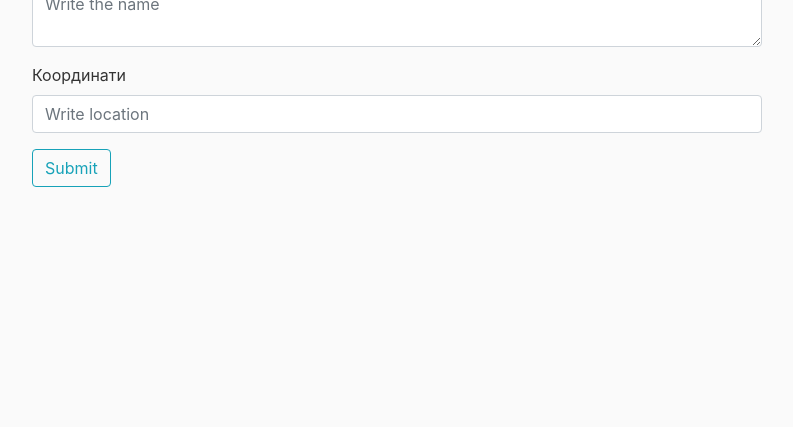
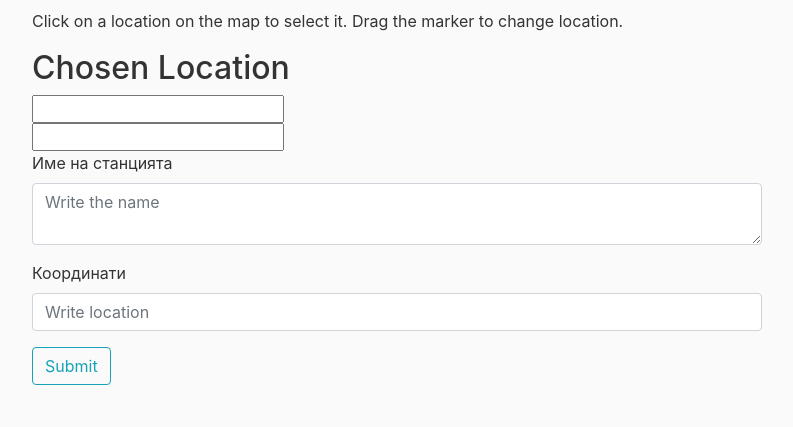
Before and after one commit to Vladikolev0321/CarsRental, a Flask app: page /add/station in a window 1280 px wide. Shown: the part 373-800 px from the top of the page, without its empty margins (53-846 px from the left). Run offline with Flask 2, Linux system fonts and the light colour scheme; a user stored in the database is signed in; some libraries are stand-ins or nearby versions.

```diff
--- a/carsRental/routes.py
+++ b/carsRental/routes.py
@@ -111,7 +111,14 @@ def show_car(car_id):
     if request.method == 'GET':
         if current_user.is_admin == True:
             car = Car.query.get(car_id)
-            return render_template('show_car.html', car=car)
+
+            start_coords = (car.latitude, car.longitude)
+            folium_map = folium.Map(location=start_coords, zoom_start=14)
+            tooltip = "Click me!"
+
+            folium.Marker([car.latitude, car.longitude], popup=car.model, tooltip=tooltip).add_to(folium_map)
+            folium_map.save('carsRental/templates/map.html')
+            return render_template('show_car.html', car=car, path = "\\static\\carImages\\")
         else:
             abort(403)
 
@@ -146,8 +153,7 @@ def show_map():
     start_coords = (42.69807953619626, 23.321380446073142)
     folium_map = folium.Map(location=start_coords, zoom_start=13)
     tooltip = "Click me!"
-    nom = Nominatim(user_agent="CarsReantal")
-    location = nom.geocode("София Руски паметник")
+
     stations = Station.query.all()
     for station in stations:
         folium.Marker(
--- a/carsRental/templates/add_station.html
+++ b/carsRental/templates/add_station.html
@@ -1,5 +1,82 @@
 {% extends "layout.html" %}
 {% block content %}
+
+    <h1>Select a location!</h1>
+        <p>Click on a location on the map to select it. Drag the marker to change location.</p>
+
+        <!--map div-->
+        <div id="map"></div>
+
+        <!--our form-->
+        <h2>Chosen Location</h2>
+        <form method="post">
+            <input type="text" id="lat" readonly="yes"><br>
+            <input type="text" id="lng" readonly="yes">
+        </form>
+
+        <script type="text/javascript" src="https://maps.googleapis.com/maps/api/js"></script>
+        <script type="text/javascript">
+          //Set up some of our variables.
+            var map; //Will contain map object.
+            var marker = false; ////Has the user plotted their location marker?
+
+            //Function called to initialize / create the map.
+            //This is called when the page has loaded.
+            function initMap() {
+
+                //The center location of our map.
+                var centerOfMap = new google.maps.LatLng(52.357971, -6.516758);
+
+                //Map options.
+                var options = {
+                  center: centerOfMap, //Set center.
+                  zoom: 7 //The zoom value.
+                };
+
+                //Create the map object.
+                map = new google.maps.Map(document.getElementById('map'), options);
+
+                //Listen for any clicks on the map.
+                google.maps.event.addListener(map, 'click', function(event) {
+                    //Get the location that the user clicked.
+                    var clickedLocation = event.latLng;
+                    //If the marker hasn't been added.
+                    if(marker === false){
+                        //Create the marker.
+                        marker = new google.maps.Marker({
+                            position: clickedLocation,
+                            map: map,
+                            draggable: true //make it draggable
+                        });
+                        //Listen for drag events!
+                        google.maps.event.addListener(marker, 'dragend', function(event){
+                            markerLocation();
+                        });
+                    } else{
+                        //Marker has already been added, so just change its location.
+                        marker.setPosition(clickedLocation);
+                    }
+                    //Get the marker's location.
+                    markerLocation();
+                });
+            }
+
+            //This function will get the marker's current location and then add the lat/long
+            //values to our textfields so that we can save the location.
+            function markerLocation(){
+                //Get location.
+                var currentLocation = marker.getPosition();
+                //Add lat and lng values to a field that we can save.
+                document.getElementById('lat').value = currentLocation.lat(); //latitude
+                document.getElementById('lng').value = currentLocation.lng(); //longitude
+            }
+
+
+            //Load the map when the page has finished loading.
+            google.maps.event.addDomListener(window, 'load', initMap);
+        </script>
+
+
     <form method="POST" action="/add/station" enctype="multipart/form-data">
         <!-- Station name -->
         <div class="form-group">
```
Also changed, not shown: carsRental/templates/map.html (+16 -43 lines), carsRental/templates/show_car.html (+16 -1 lines).
